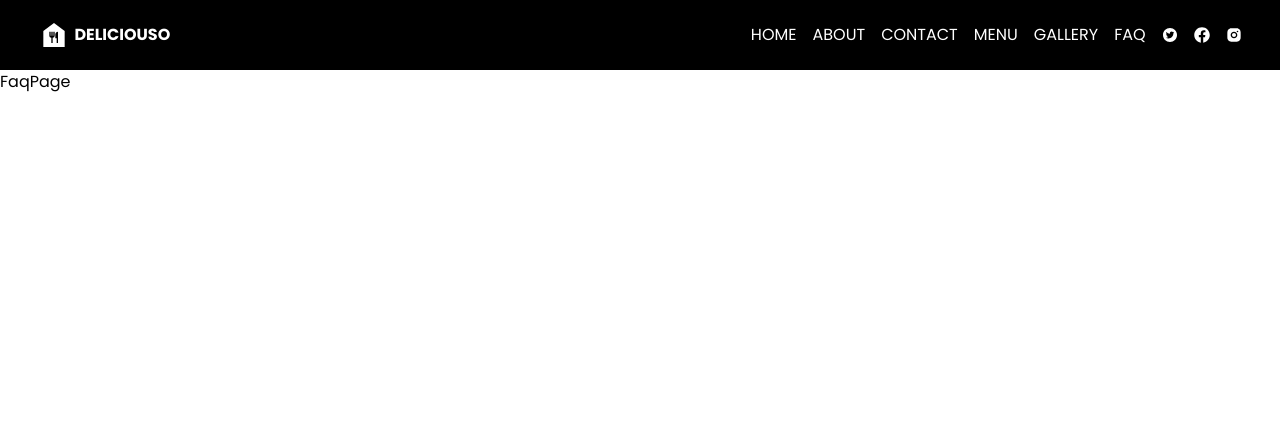
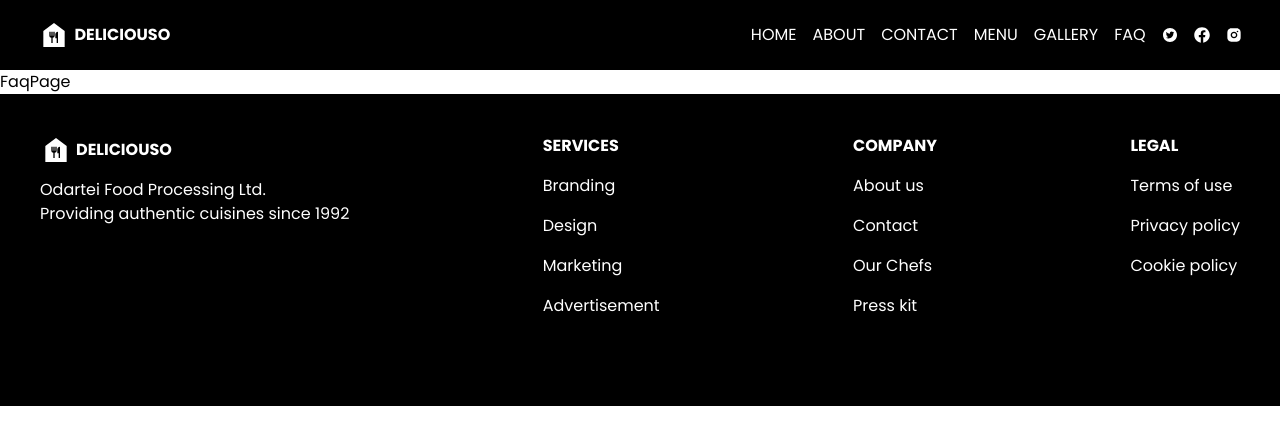
Before and after one commit to OdarteiL/deliciouso-frontend, a React (Vite) app: page /faq in a window 1280 px wide. Shown: the top 444 px of the page. Built offline with nearby package versions, Linux system fonts and the light colour scheme.

Commit message:
footer update

```diff
--- a/src/components/Footer.jsx
+++ b/src/components/Footer.jsx
@@ -3,7 +3,7 @@ import { Link } from "react-router-dom";
 
 function Footer() {
   return (
-    <div className="md:flex justify-between p-10 dark:bg-black text-white ">
+    <div className="md:flex justify-between p-10 bg-black text-white ">
       <div className="mb-12">
         <Link>
           <div className="flex text-white items-center gap-1">
```
